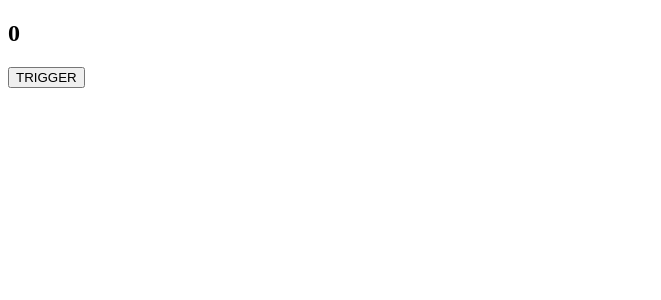
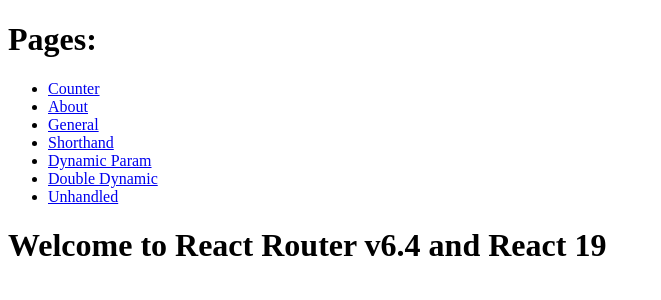
Before and after one commit to yogeshCelestial/react-19, a React (Vite) app: page / in a window 1280 px wide. Shown: the top 300 px of the page, without its empty margins (0-661 px from the left). Built offline with nearby package versions, Linux system fonts and the light colour scheme.

Commit message:
create-browser-router

```diff
--- a/index.js
+++ b/index.js
@@ -1,7 +1,8 @@
 import ReactDOM from 'react-dom/client';
 import App from './src/App';
 import React from 'react';
-import { BrowserRouter } from "react-router-dom";
+import { RouterProvider } from "react-router-dom";
+import { router } from './src/Router';
 
 const elem = document.getElementById('root');
 
@@ -16,7 +17,5 @@
 
 root.render(
     // adding future attributes to false to remove console warning
-  <BrowserRouter future={{ v7_startTransition: false, v7_relativeSplatPath: false }}>
-    <App />
-  </BrowserRouter>
+  <RouterProvider router={router} fallbackElement={<h1>Loading...</h1>} future={{ v7_startTransition: true, v7_normalizeFormMethod: true }} />
 );
--- a/src/App.js
+++ b/src/App.js
@@ -1,9 +1,9 @@
 import React from "react";
 import { General, Shorthand } from "./components/Components";
 import Counter from "./components/Counter";
-import { Route, Routes } from "react-router";
 import DynamicRouteHanlder from "./components/DynamicRouteComp";
 import DoubleDynamicHandler from "./components/DoubleDynamicComp";
+import { Link } from "react-router-dom";
 
 // The App component is the main component of the application.
 // We can consuder it as the root of react tree.
@@ -13,14 +13,21 @@
 const App = () => {
   const [count, setCount] = React.useState(0);
   return (
-    <Routes>
-      <Route path="/general" Component={General} />
-      <Route path="/shorthand" Component={Shorthand} />
-      <Route path="/" element={<Counter count={count} setCount={setCount} />}  />
-      <Route path=":routeParam" Component={DynamicRouteHanlder} />
-      <Route path=":routeParam1/:routeParam2" Component={DoubleDynamicHandler} />
+    <div>
+      <h1>Pages:</h1>
+      <ul>
+        <li><Link to='/counter'>Counter</Link></li>
+        <li><Link to='/about'>About</Link></li>
+        <li><Link to='/general'>General</Link></li>
+        <li><Link to='/shorthand'>Shorthand</Link></li>
+        <li><Link to='/this-is-dynamic'>Dynamic Param</Link></li>
+        <li><Link to='/dynamic-one/dynamic-two'>Double Dynamic</Link></li>
+        <li><Link to='/this/is/unhandled'>Unhandled</Link></li>
 
-    </Routes>
+      </ul>
+      <h1>Welcome to React Router v6.4 and React 19</h1>
+
+    </div>
   );
 };
 
--- /dev/null
+++ b/src/Router.js
@@ -0,0 +1,65 @@
+import Counter from "./components/Counter";
+import { createBrowserRouter, Link } from "react-router-dom";
+import { General, Shorthand } from "./components/Components";
+import DynamicRouteHanlder from "./components/DynamicRouteComp";
+import DoubleDynamicHandler from "./components/DoubleDynamicComp";
+import App from "./App";
+
+export const router = createBrowserRouter([
+  {
+    index: true,
+    path: "/",
+    Component: App,
+  },
+  {
+    path: "/counter",
+    Component: Counter,
+  },
+  {
+    path: "/about",
+    element: (
+      <div>
+        <h1>About Page</h1>
+        <Link to="/">Go to Home</Link>
+      </div>
+    ),
+  },
+  {
+    path: "general",
+    Component: General,
+  },
+  {
+    path: "shorthand",
+    Component: Shorthand,
+  },
+  {
+    path: "/:routeParam",
+    Component: DynamicRouteHanlder,
+    children: [
+      {
+        // This is a nested route under the dynamic route - this will never be matched
+        // because the parent route will always match first.
+        path: "nested",
+        element: (
+          <div>
+            <h1>Nested Route</h1>
+            <Link to="/">Go to Home</Link>
+          </div>
+        ),
+      },
+    ],
+  },
+  {
+    path: "/:routeParam1/:routeParam2",
+    Component: DoubleDynamicHandler,
+  },
+  {
+    path: "*",
+    element: (
+      <div>
+        <h1>404 Not Found</h1>
+        <Link to="/">Go to Home</Link>
+      </div>
+    ),
+  },
+]);
--- a/src/components/DoubleDynamicComp.js
+++ b/src/components/DoubleDynamicComp.js
@@ -3,6 +3,7 @@
 const DoubleDynamicHandler = () => {
   const params = useParams();
   console.log(params);
+  console.log("Double Dynamic Rendering");
   return (
     <>
       <h1>Dynamic param one is - {params.routeParam1}</h1>
--- a/src/components/DynamicRouteComp.js
+++ b/src/components/DynamicRouteComp.js
@@ -3,6 +3,7 @@
 const DynamicRouteHanlder = () => {
   const params = useParams();
   console.log(params);
+  console.log("Dynamic Rendering");
   return (
     <>
     <h1>Dynamic Route is - {params.routeParam}</h1>
```
